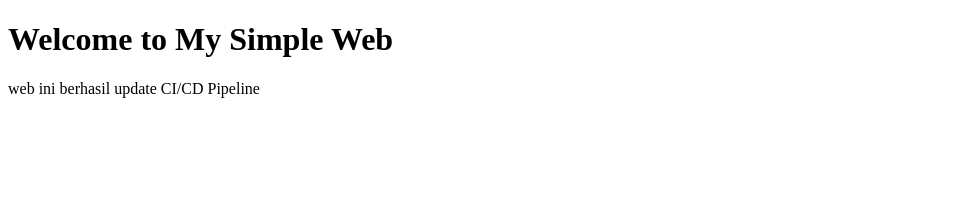
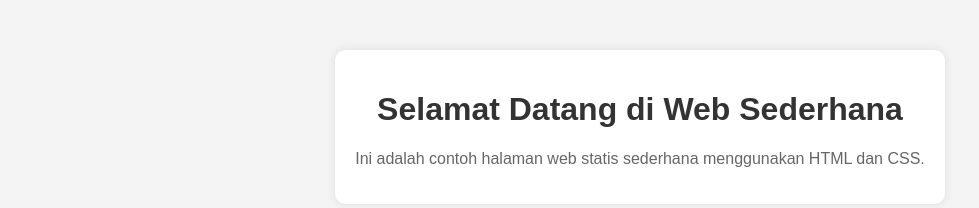
Before and after one commit to pujosn/web-html, a plain HTML site: page index.html in a window 1280 px wide. Shown: the whole page, without its empty margins (0-979 px from the left). Drawn offline with Linux system fonts and the light colour scheme.

Commit message:
update html

```diff
--- a/index.html
+++ b/index.html
@@ -1,12 +1,35 @@
 <!DOCTYPE html>
-<html lang="en">
+<html lang="id">
 <head>
     <meta charset="UTF-8">
     <meta name="viewport" content="width=device-width, initial-scale=1.0">
-    <title>Simple Web</title>
+    <title>Web Sederhana</title>
+    <style>
+        body {
+            font-family: Arial, sans-serif;
+            text-align: center;
+            margin: 50px;
+            background-color: #f4f4f4;
+        }
+        .container {
+            background: white;
+            padding: 20px;
+            border-radius: 10px;
+            box-shadow: 0 0 10px rgba(0, 0, 0, 0.1);
+            display: inline-block;
+        }
+        h1 {
+            color: #333;
+        }
+        p {
+            color: #666;
+        }
+    </style>
 </head>
 <body>
-    <h1>Welcome to My Simple Web</h1>
-    <p>web ini berhasil update CI/CD Pipeline</p>
+    <div class="container">
+        <h1>Selamat Datang di Web Sederhana</h1>
+        <p>Ini adalah contoh halaman web statis sederhana menggunakan HTML dan CSS.</p>
+    </div>
 </body>
 </html>
```
Also changed, not shown: 2 other files.
